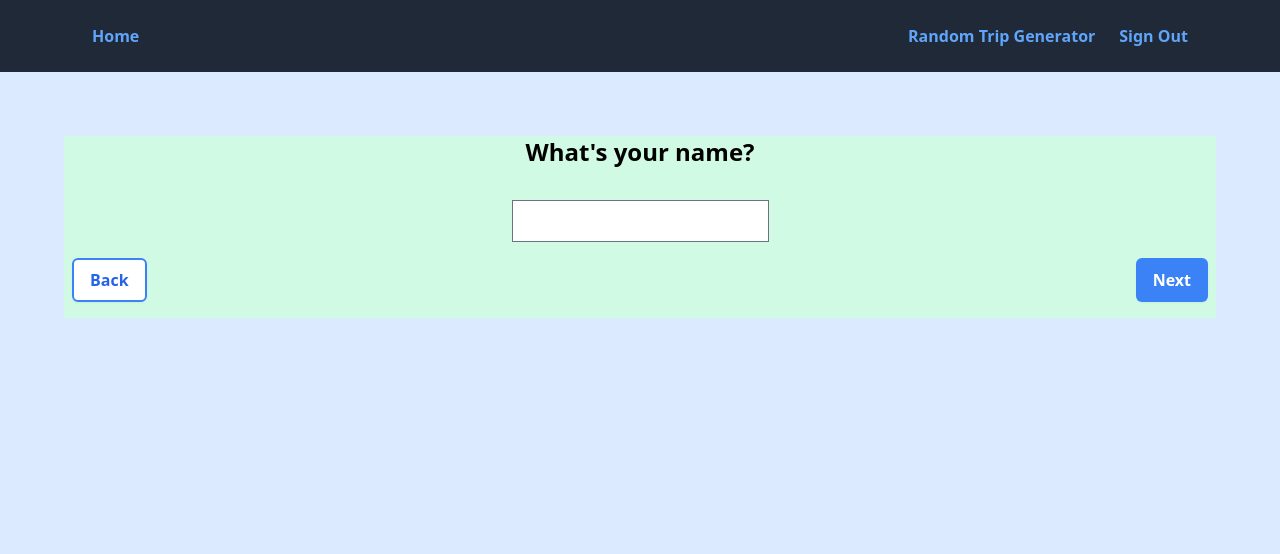
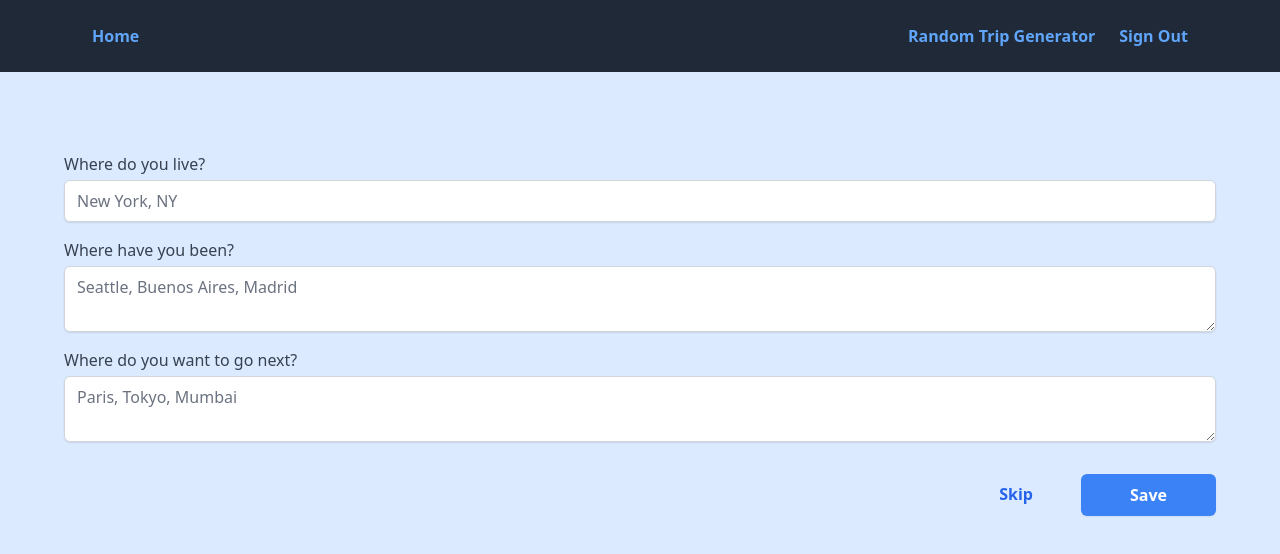
Before and after one commit to frankdb/random-trip-generator-ui, a Next.js app: page /onboarding in a window 1280 px wide. Shown: the top 554 px of the page. Built offline with nearby package versions, Linux system fonts and the light colour scheme; no server answers; sample sign-in values are in the browser's storage.

Commit message:
Add float prop to Button component -Add tertiary button variant -Add isTextArea prop to InputGroup component -Update onboarding page -Delete FlowController component

```diff
--- a/components/application-ui/elements/Button.tsx
+++ b/components/application-ui/elements/Button.tsx
@@ -16,7 +16,8 @@ interface ButtonProps {
   marginY?: number | string;
   fontSize?: "xs" | "sm" | "base" | "lg";
   icon?: IconBaseProps;
-  variant?: "primary" | "secondary";
+  variant?: "primary" | "secondary" | "tertiary";
+  float?: "none" | "left" | "right";
 }
 
 const Button = ({
@@ -34,19 +35,26 @@ const Button = ({
   fontSize = "base",
   icon = null,
   variant = "primary",
+  float = "none",
 }: ButtonProps) => {
   const fullWidth = isFullWidth ? "w-full" : "";
 
-  const baseClasses = `px-${paddingX} py-${paddingY} text-${fontSize} mx-${marginX} my-${marginY} inline-flex justify-center items-center rounded-md shadow-sm transition duration-300 ease-in-out font-bold focus:outline-none focus:ring-2 ${fullWidth} `;
+  const baseClasses = `px-${paddingX} py-${paddingY} text-${fontSize} mx-${marginX} my-${marginY} inline-flex justify-center items-center rounded-md transition duration-300 ease-in-out font-bold focus:outline-none ${fullWidth} float-${float}`;
 
-  const primaryButtonClasses = `text-white border border-transparent bg-${colorScheme}-500 hover:bg-${colorScheme}-600 disabled:cursor-not-allowed disabled:opacity-60 focus:border-${colorScheme}-300`;
+  const primaryButtonClasses = `shadow-sm text-white border border-transparent bg-${colorScheme}-500 hover:bg-${colorScheme}-600 disabled:cursor-not-allowed disabled:opacity-60 focus:border-${colorScheme}-300 focus:ring-2`;
 
-  const secondaryButtonClasses = `text-${colorScheme}-600 bg-white border-2 border-${colorScheme}-500 focus:ring-${colorScheme}-400 focus:ring-opacity-50 hover:bg-${colorScheme}-300`;
+  const secondaryButtonClasses = `shadow-sm text-${colorScheme}-600 bg-white border-2 border-${colorScheme}-500 focus:ring-${colorScheme}-400 focus:ring-opacity-50 hover:bg-${colorScheme}-300 focus:ring-2`;
+
+  const tertiaryButtonClasses = `text-${colorScheme}-600 hover:text-${colorScheme}-800`;
 
   const variantClasses =
-    variant === "primary" ? primaryButtonClasses : secondaryButtonClasses;
+    variant === "primary"
+      ? primaryButtonClasses
+      : variant === "secondary"
+      ? secondaryButtonClasses
+      : tertiaryButtonClasses;
 
-  const finalClasses = baseClasses + variantClasses;
+  const finalClasses = baseClasses + " " + variantClasses;
 
   return (
     <button
--- a/components/application-ui/forms/InputGroup.tsx
+++ b/components/application-ui/forms/InputGroup.tsx
@@ -10,8 +10,9 @@ interface InputGroupProps {
   onChange?: any;
   onBlur?: any;
   placeholder?: string;
-  throwError?: boolean;
-  errorMessage?: string;
+  throwError?: any;
+  errorMessage?: any;
+  isTextArea?: boolean;
 }
 
 const InputGroup = ({
@@ -25,6 +26,7 @@ const InputGroup = ({
   onBlur,
   throwError,
   errorMessage = "Required",
+  isTextArea = false,
 }: InputGroupProps) => {
   const classes = throwError
     ? "border-red-300 focus:ring-red-500 focus:border-red-500 text-red-900 placeholder-red-300 border-red-300 pr-10"
@@ -38,6 +40,19 @@ const InputGroup = ({
         </label>
       ) : null}
       <div className="relative mt-1 rounded-md shadow-sm">
+        {isTextArea ? (
+          <textarea
+            name={name}
+            id={id}
+            className={`block w-full rounded-md focus:outline-none ${classes}`}
+            placeholder={placeholder}
+            aria-invalid={throwError}
+            aria-describedby={`${name}-error`}
+            value={value}
+            onChange={onChange}
+            onBlur={onBlur}
+          />
+        ) : (
           <input
             type={type}
             name={name}
@@ -50,6 +65,8 @@ const InputGroup = ({
             onChange={onChange}
             onBlur={onBlur}
           />
+        )}
+
         {throwError ? (
           <div className="absolute inset-y-0 right-0 flex items-center pr-3 pointer-events-none">
             <ExclamationCircleIcon
--- a/components/onboarding/FlowController.tsx
+++ /dev/null
@@ -1,27 +0,0 @@
-import React from "react";
-import Button from "../application-ui/elements/Button";
-
-const FlowController = ({ step }) => {
-  console.log(step, "in flow controller");
-
-  if (step.type === "textInput") {
-    return (
-      <div className="flex flex-col items-center justify-center">
-        <h2 className="mb-8 text-2xl font-bold">{step.question}</h2>
-        <input type="text" />
-      </div>
-    );
-  } else if (step.type === "dropdown") {
-    return (
-      <div className="flex flex-col items-center justify-center">
-        <h2 className="mb-8 text-2xl font-bold">{step.question}</h2>
-        <input type="radio" id="usa" name="location" value="1" />
-        <input type="radio" id="outside usa" name="location" value="2" />
-      </div>
-    );
-  } else {
-    return null;
-  }
-};
-
-export default FlowController;
--- a/pages/onboarding.tsx
+++ b/pages/onboarding.tsx
@@ -1,9 +1,11 @@
+import { Formik } from "formik";
+import * as Yup from "yup";
 import React, { useEffect, useState } from "react";
 import { useQuery } from "react-query";
+import Layout from "../components/application-ui/layout/Layout";
+import ContentLayout from "../components/application-ui/layout/ContentLayout";
+import InputGroup from "../components/application-ui/forms/InputGroup";
 import Button from "../components/application-ui/elements/Button";
-import ContentLayout from "../components/application-ui/layout/ContentLayout";
-import Layout from "../components/application-ui/layout/Layout";
-import FlowController from "../components/onboarding/FlowController";
 import { useRequireAuth } from "../hooks/use-require-auth";
 import { getUser, getUsers } from "../services/user";
 
@@ -20,8 +22,6 @@ const steps = {
       { text: "outside the us", value: 2 },
     ],
   },
-  // if in usa - places visited
-  // if outside usa - bucket list
   placesVisited: {
     question: "Where have you been?",
     type: "textInput",
@@ -47,47 +47,87 @@ const onboarding = () => {
     previousStep: "",
   });
 
-  const setNextStep = () => {
-    if (onboardingData.currentStep === "name") {
-      setOnboardingData({
-        ...onboardingData,
-        currentStep: "location",
-        previousStep: "name",
-      });
+  const handleFormSubmit = async ({ name, email, password }) => {
+    try {
+      // const res = await auth.signup(name, email, password);
+      // if (res) {
+      //   router.push("/onboarding");
+      // }
+    } catch (err) {
+      console.log(err);
     }
-  };
-
-  const setPreviousStep = () => {
-    setOnboardingData({
-      ...onboardingData,
-      currentStep: onboardingData.previousStep,
-    });
-  };
-
-  const next = () => {
-    console.log("clicking");
-    setOnboardingData({ ...onboardingData, currentStep: "placesVisited" });
   };
 
   return (
     <Layout>
       <ContentLayout>
-        <div className="bg-green-100">
-          <FlowController step={steps[onboardingData.currentStep]} />
-          <div className="flex flex-row justify-between w-full">
-            <Button
-              label="Back"
-              marginX={2}
-              variant="secondary"
-              handleClick={() => setPreviousStep()}
-            />
-            <Button
-              label="Next"
-              marginX={2}
-              handleClick={() => setNextStep()}
-            />
-          </div>
-        </div>
+        <Formik
+          initialValues={{ name: "", email: "", password: "" }}
+          onSubmit={handleFormSubmit}
+        >
+          {({
+            values,
+            errors,
+            touched,
+            handleChange,
+            handleBlur,
+            handleSubmit,
+            isSubmitting,
+          }) => (
+            <form onSubmit={handleSubmit}>
+              <InputGroup
+                label="Where do you live?"
+                name="name"
+                id="name"
+                placeholder="New York, NY"
+                value={values.name}
+                onChange={handleChange}
+                throwError={errors.name && touched.name}
+                errorMessage={errors.name}
+              />
+              <InputGroup
+                label="Where have you been?"
+                name="email"
+                id="email"
+                placeholder="Seattle, Buenos Aires, Madrid"
+                value={values.email}
+                onChange={handleChange}
+                throwError={errors.email && touched.email}
+                errorMessage={errors.email}
+                isTextArea={true}
+              />
+              <InputGroup
+                label="Where do you want to go next?"
+                name="password"
+                id="password"
+                placeholder="Paris, Tokyo, Mumbai"
+                value={values.password}
+                onChange={handleChange}
+                throwError={errors.password && touched.password}
+                errorMessage={errors.password}
+                isTextArea={true}
+              />
+              <Button
+                type="submit"
+                label="Save"
+                colorScheme="blue"
+                float="right"
+                paddingX={12}
+                isLoading={isSubmitting}
+              />
+              <Button
+                type="submit"
+                label="Skip"
+                marginX={4}
+                variant="tertiary"
+                colorScheme="blue"
+                float="right"
+                paddingX={8}
+                isLoading={isSubmitting}
+              />
+            </form>
+          )}
+        </Formik>
       </ContentLayout>
     </Layout>
   );
```
Lines whose indentation alone changed are shown as unchanged.
